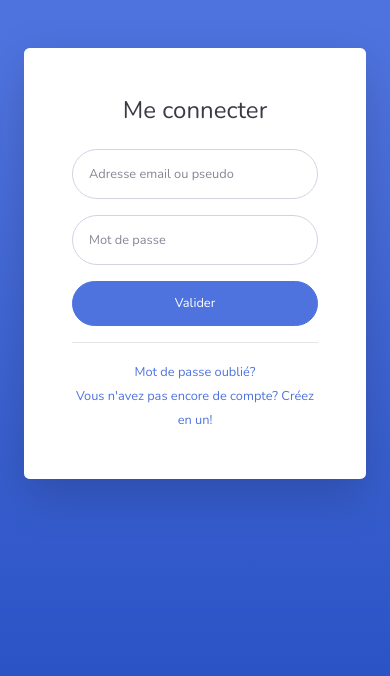
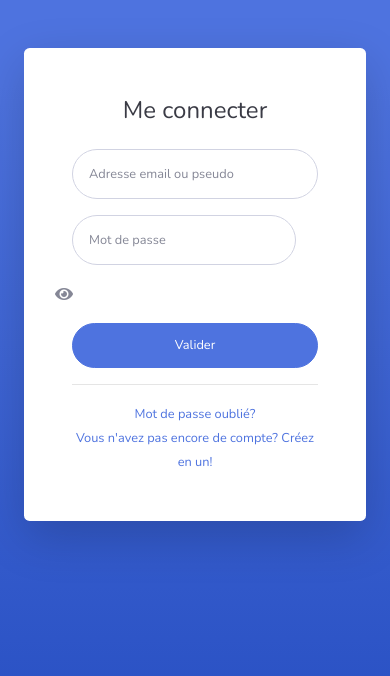
Before and after one commit to MayBaMay/quit_soon, a Django app: a page that uses QuitSoonApp/templates/registration/login.html in a window 390 px wide. Shown: the top 676 px of the page. Run offline with Django 3.2, Linux system fonts and the light colour scheme; some libraries are stand-ins or nearby versions.

Commit message:
show password ok

```diff
--- a/QuitSoonApp/static/QuitSoonApp/js/quitsoon.min.js
+++ b/QuitSoonApp/static/QuitSoonApp/js/quitsoon.min.js
@@ -4,4 +4,4 @@
  * Licensed under MIT (https://github.com/BlackrockDigital/startbootstrap-sb-admin-2/blob/master/LICENSE)
  */
 
-!function(t){"use strict";t("#sidebarToggle, #sidebarToggleTop").on("click",function(o){t("body").toggleClass("sidebar-toggled"),t(".sidebar").toggleClass("toggled"),t(".sidebar").hasClass("toggled")&&t(".sidebar .collapse").collapse("hide")}),t(window).resize(function(){t(window).width()<768&&t(".sidebar .collapse").collapse("hide")}),t("body.fixed-nav .sidebar").on("mousewheel DOMMouseScroll wheel",function(o){if(768<t(window).width()){var e=o.originalEvent,l=e.wheelDelta||-e.detail;this.scrollTop+=30*(l<0?1:-1),o.preventDefault()}}),t(document).on("scroll",function(){100<t(this).scrollTop()?t(".scroll-to-top").fadeIn():t(".scroll-to-top").fadeOut()}),t(document).on("click","a.scroll-to-top",function(o){var e=t(this);t("html, body").stop().animate({scrollTop:t(e.attr("href")).offset().top},1e3,"easeInOutExpo"),o.preventDefault()})}(jQuery);
+!function(t){"use strict";t("#sidebarToggle, #sidebarToggleTop").on("click",function(e){t("body").toggleClass("sidebar-toggled"),t(".sidebar").toggleClass("toggled"),t(".sidebar").hasClass("toggled")&&t(".sidebar .collapse").collapse("hide")}),t(window).resize(function(){t(window).width()<768&&t(".sidebar .collapse").collapse("hide")}),t("body.fixed-nav .sidebar").on("mousewheel DOMMouseScroll wheel",function(e){if(768<t(window).width()){var o=e.originalEvent,s=o.wheelDelta||-o.detail;this.scrollTop+=30*(s<0?1:-1),e.preventDefault()}}),t(document).on("scroll",function(){100<t(this).scrollTop()?t(".scroll-to-top").fadeIn():t(".scroll-to-top").fadeOut()}),t(document).on("click","a.scroll-to-top",function(e){var o=t(this);t("html, body").stop().animate({scrollTop:t(o.attr("href")).offset().top},1e3,"easeInOutExpo"),e.preventDefault()}),t(".pass-status").on("click",function(e){var o=t(".password-field"),s=t(".pass-status");"password"==o.prop("type")?(o.prop("type","text"),s.toggleClass("fa-eye fa-eye-slash")):(o.prop("type","password"),s.toggleClass("fa-eye-slash fa-eye"))}),t(".form-with-password").on("submit",function(e){return t(".password-field").prop("type","password"),!0})}(jQuery);
--- /dev/null
+++ b/QuitSoonApp/static/QuitSoonApp/scss/_password.scss
@@ -0,0 +1,7 @@
+.pass-status {
+  margin-top: 2.5vh;
+}
+
+#login-eye {
+  margin-left: -17px;
+}
--- a/QuitSoonApp/static/QuitSoonApp/scss/quitsoon.scss
+++ b/QuitSoonApp/static/QuitSoonApp/scss/quitsoon.scss
@@ -19,3 +19,4 @@
 @import "error.scss";
 @import "footer.scss";
 @import "errorlist.scss";
+@import "password.scss";
--- a/QuitSoonApp/templates/registration/login.html
+++ b/QuitSoonApp/templates/registration/login.html
@@ -45,7 +45,7 @@
                   <div class="text-center">
                     <h1 class="h4 text-gray-900 mb-4">Me connecter</h1>
                   </div>
-                  <form class="user" id="loginform" action="" method="POST">
+                  <form class="user form-with-password" id="loginform" action="" method="POST">
                     {% csrf_token %}
                     {{ form.non_field_errors }}
                     <div class="fieldWrapper form-group ">
@@ -54,7 +54,14 @@
                     </div>
                     <div class="fieldWrapper form-group">
                       {{ form.password.errors }}
-                      <input type="password" class="form-control form-control-user" name="password" id="signIn-Password" placeholder="Mot de passe">
+                      <div class="row">
+                        <div class="col-11">
+                          <input type="password" class="form-control form-control-user password-field" name="password" id="signIn-Password" placeholder="Mot de passe">
+                        </div>
+                        <div class="col-1">
+                          <i class="fa fa-eye pass-status" id="login-eye"></i>
+                        </div>
+                      </div>
                     </div>
                     <input id="signin-btn" type="submit" class="btn btn-primary btn-user btn-block mt-3" value="Valider">
                   </form>
@@ -85,7 +92,7 @@
   <script src="{% static 'QuitSoonApp/vendor/jquery-easing/jquery.easing.min.js' %}"></script>
 
   <!-- Custom scripts for all pages-->
-  <script src="vjs/quitsoon.min.js' %}"></script>
+  <script src="{% static 'QuitSoonApp/js/quitsoon.min.js' %}"></script>
 
 </body>
 
```
Also changed, not shown: QuitSoonApp/static/QuitSoonApp/js/quitsoon.js (+20 -0 lines), QuitSoonApp/templates/registration/register.html (+14 -6 lines), QuitSoonApp/static/QuitSoonApp/css/quitsoon.css, QuitSoonApp/static/QuitSoonApp/css/quitsoon.min.css.
